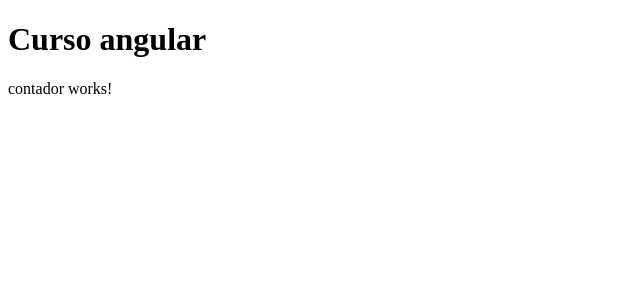
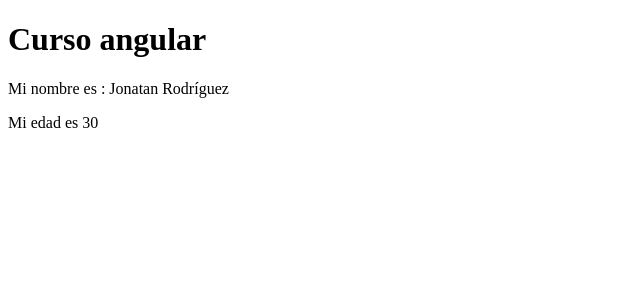
Before and after one commit to johncab1/curso_angular, an Angular app: page / in a window 1280 px wide. Shown: the top 300 px of the page, without its empty margins (0-640 px from the left). Built offline with nearby package versions, Linux system fonts and the light colour scheme.

Commit message:
interpolación

```diff
--- a/src/app/contador/contador.component.html
+++ b/src/app/contador/contador.component.html
@@ -1 +1,2 @@
-<p>contador works!</p>
+<p>Mi nombre es : {{ persona.nombre }}</p>
+<p>Mi edad es {{ persona.edad }}</p>
--- a/src/app/contador/contador.component.ts
+++ b/src/app/contador/contador.component.ts
@@ -1,4 +1,5 @@
 import { Component } from '@angular/core';
+import { Persona } from '../persona';
 
 @Component({
   selector: 'app-contador',
@@ -6,5 +7,16 @@ import { Component } from '@angular/core';
   styleUrls: ['./contador.component.css']
 })
 export class ContadorComponent {
+  constructor(){}
 
+  ngOnInit(): void{
+
+  }
+
+  //nombre:string = "Jonatan Rodríguez";
+
+  persona:Persona = {
+    nombre: 'Jonatan Rodríguez',
+    edad: 30
+  }
 }
--- /dev/null
+++ b/src/app/persona.ts
@@ -0,0 +1,4 @@
+export interface Persona{
+    nombre:string;
+    edad:number;
+}
```
